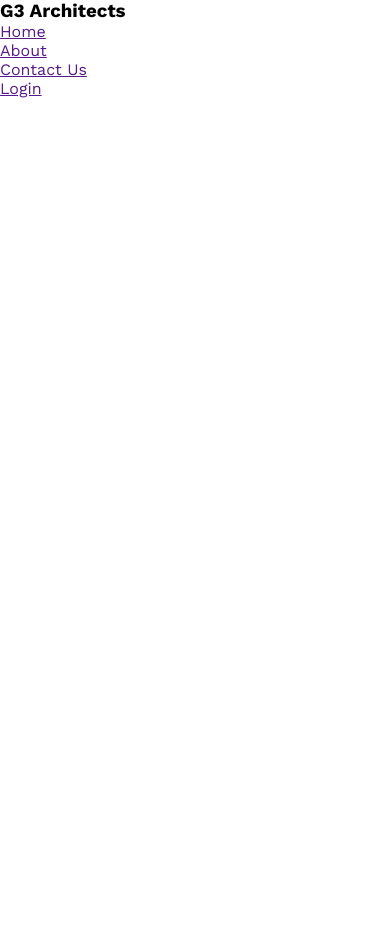
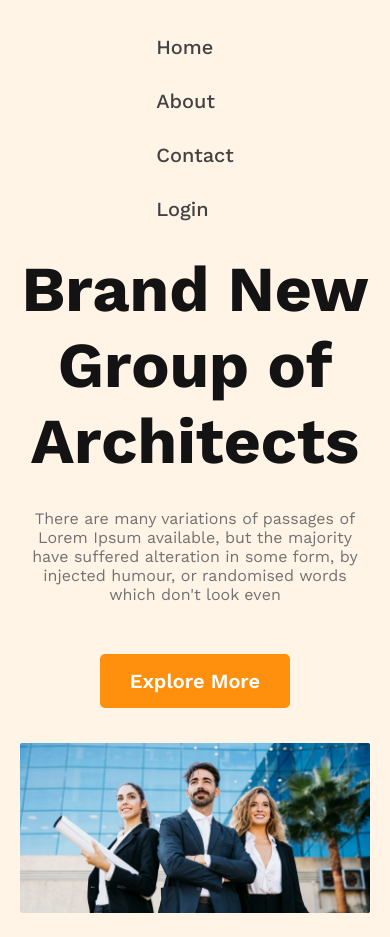
Before and after one commit to abdullahpahar/module-09-class-practice, a plain HTML site: page index.html in a window 390 px wide. Before the commit the page ends 844 px from the top, so only its background shows below. Drawn offline with nearby package versions, Linux system fonts and the light colour scheme.

Commit message:
first responsive

```diff
--- a/index.html
+++ b/index.html
@@ -10,20 +10,27 @@
     <!-- <h1>module 09 class practice</h1> -->
     <header>
         <div class="header-wrapper">
+
             <div class="header-logo">
                 <h3>G3 Architects</h3>
             </div>
-            <nav>
                 <div class="navigation">
                     <ul>
                         <li><a href="">Home</a></li>
                         <li><a href="">About</a></li>
-                        <li><a href="">Contact Us</a></li>
+                        <li><a href="">Contact</a></li>
                         <li><a href="">Login</a></li>
                     </ul>
                 </div>
-            </nav>
         </div>
+        <div class="header-content">
+                <h1 class="title">Brand New <br>
+                    Group of Architects
+                    </h1>
+                    <p class="description">There are many variations of passages of Lorem Ipsum available, but the majority have suffered alteration in some form, by injected humour, or randomised words which don't look even</p>
+                    <button class="btn">Explore More</button>
+        </div>
+        <img src="images/banner.png" alt="">
     </header>
     <main>
 
--- a/style.css
+++ b/style.css
@@ -4,3 +4,115 @@
     padding: 0;
     font-family: 'Work Sans', sans-serif;
 }
+img{
+    max-width: 100%;
+}
+.title{
+    font-size: 4rem;
+    color:#131313;
+    font-weight: 700;
+    text-align: center;
+}
+.description{
+    font-size: 1rem;
+    font-weight: 400;
+    color: #727272;
+    margin:30px 0px;
+}
+.btn{
+    background-color: #FF900E;
+    border-radius: 5px;
+    color:#fff;
+    font-size: 1.25rem;
+    font-weight: 600;
+    text-align: center;
+    border:none;
+    padding: 15px 30px;
+    cursor: pointer;
+    margin:20px 0px;
+}
+/* header-section */
+header{
+    background: rgba(255, 144, 14, 0.10);
+    padding: 50px 240px;
+}
+.header-wrapper{
+    display: flex;
+    justify-content: space-between;
+    align-items: center;
+}
+.navigation ul{
+    display: flex;
+}
+.navigation ul li{
+    list-style: none;
+    margin-left: 70px;
+}
+.navigation ul li a{
+    text-decoration: none;
+    font-size: 1.25rem;
+    font-weight: 500;
+    color: #424242;
+}
+.header-logo{
+    font-size: 2.8rem;
+    font-weight: 700;
+    color:#131313 ;
+}
+.header-content{
+    max-width: 860px;
+    text-align: center;
+    margin: 0 auto;
+    margin-top: 100px;
+
+}
+/* Responsive Media Query */
+/* mobile devices */
+@media screen and (max-width:576px) {
+    header{
+        padding: 20px;
+    }
+    .header-wrapper{
+        flex-direction: column;
+    }  .header-logo {
+        display: none;
+    }
+
+    .navigation ul {
+        flex-direction: column;
+    }
+
+    .navigation ul li {
+        margin: 15px 0px;
+    }
+
+    .header-content {
+        margin: 15px 0px;
+    }
+
+
+}
+/*Tablet or Medium Devices */
+@media screen and (min-width:576) and (max-width:992px) {
+    header{
+        padding: 20px;
+    }
+    .header-wrapper{
+        flex-direction: column;
+    }  .header-logo {
+        display: none;
+    }
+
+    .navigation ul {
+        flex-direction: column;
+    }
+
+    .navigation ul li {
+        margin: 15px 0px;
+    }
+
+    .header-content {
+        margin: 15px 0px;
+    }
+
+}
```
Also changed, not shown: images/architect.png (added), images/banner.png (added), images/icons/customers.png (added), images/icons/email.png (added), images/icons/projects.png (added), images/icons/ribon.png (added), images/sponsors/amazon.png (added), images/sponsors/figma.png (added), images/sponsors/google.png (added), images/sponsors/spotify.png (added), images/sponsors/telerama.png (added), images/team1.png (added), images/team2.png (added), images/team3.png (added), 1 more files.
